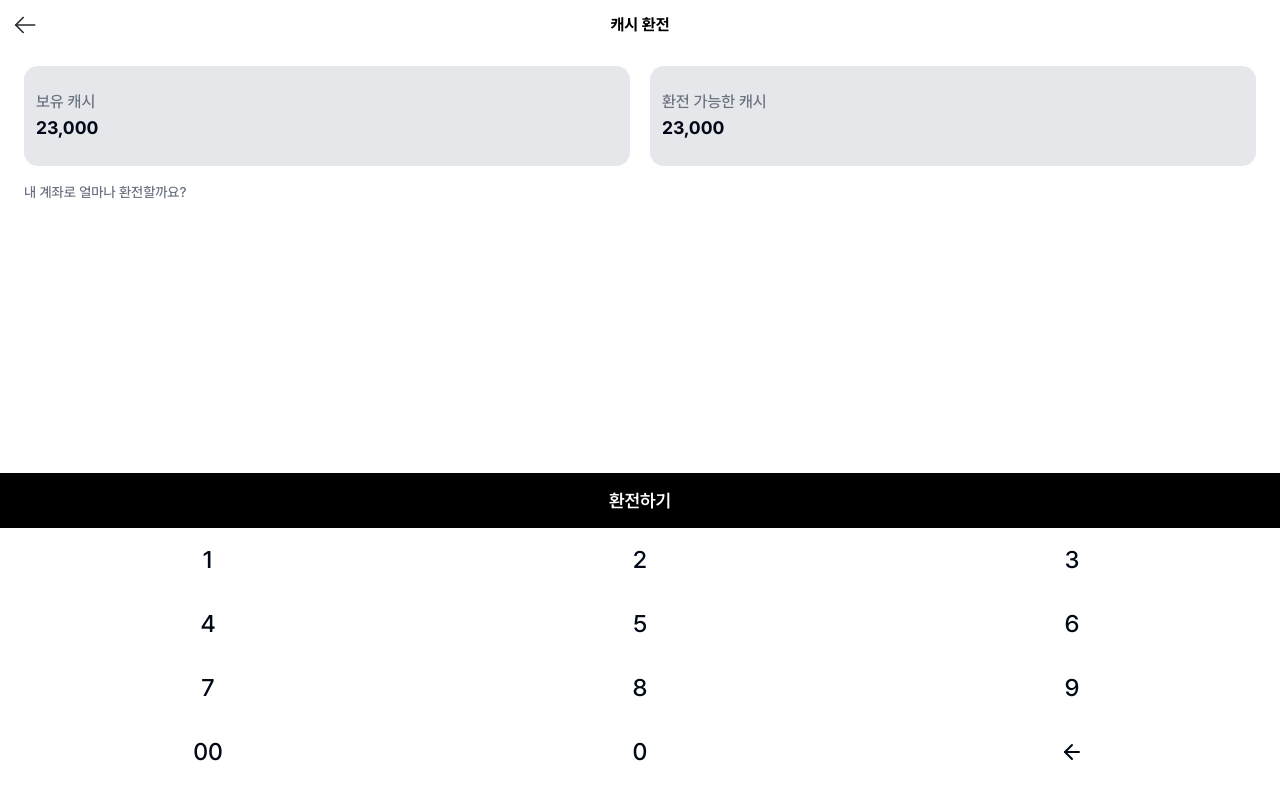
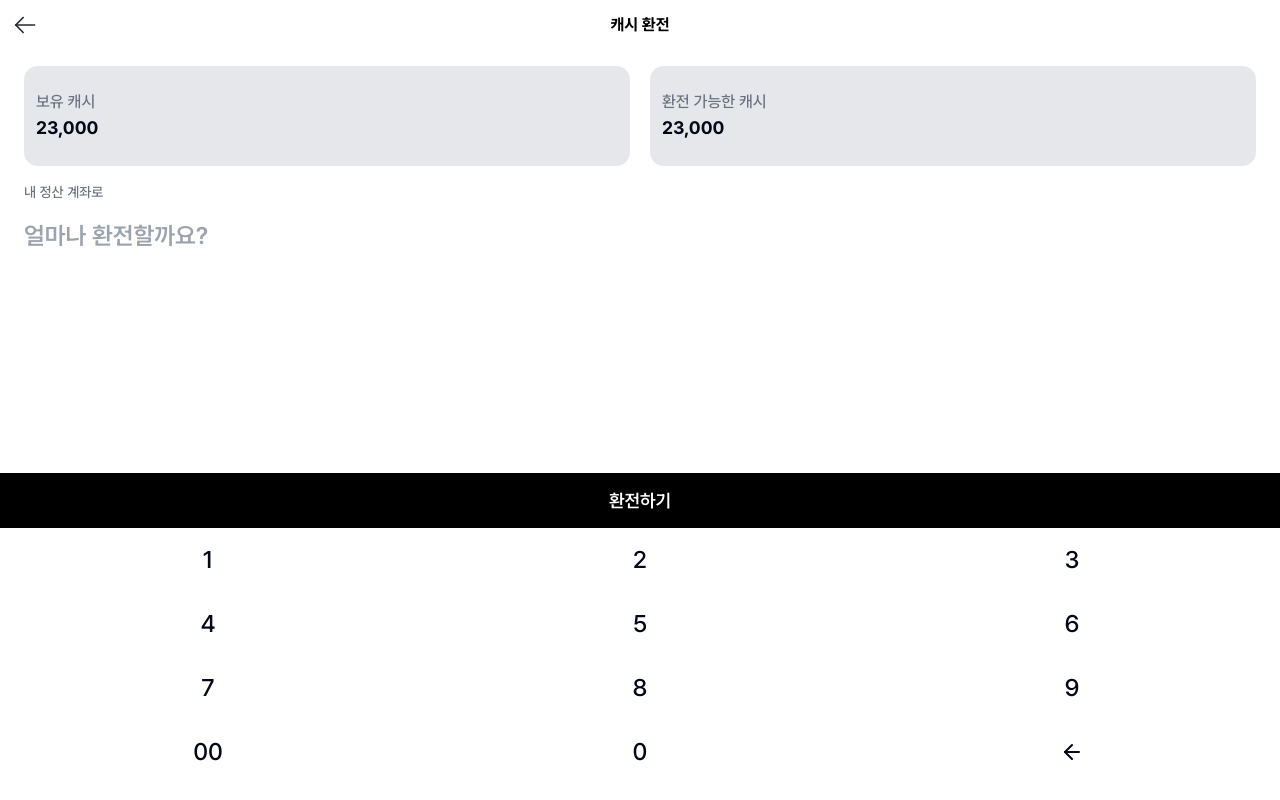
Before and after one commit to 2-PERSONULL/mfc-front, a Next.js app: page /partner/mypage/cash/exchange in a window 1280 px wide. Built offline with nearby package versions, Linux system fonts and the light colour scheme.

Commit message:
style: 캐시 환전 스타일 변경중

```diff
--- a/src/components/pages/partner/mypage/cash/PartnerExchangeCash.tsx
+++ b/src/components/pages/partner/mypage/cash/PartnerExchangeCash.tsx
@@ -29,6 +29,11 @@ export default function PartnerExchangeCash() {
 
   const deleteHandler = () => {
     if (amount === null) return
+    const newAmount = Math.floor(amount / 10)
+    if (newAmount === 0) {
+      setAmount(null)
+      return
+    }
     setAmount(Math.floor(amount / 10))
   }
 
@@ -50,16 +55,28 @@ export default function PartnerExchangeCash() {
       </div>
 
       <div className="flex items-center justify-between bg-white px-6">
-        <div className="flex flex-col">
+        <div className="flex flex-col gap-2">
           <div className="text-sm font-medium text-gray-500">
-            내 계좌로 얼마나 환전할까요?
+            내 정산 계좌로
           </div>
-          {/* <input
-            type="text"
-            inputMode="none"
-            value={amount?.toLocaleString()}
-            className="h-[50px] border-b focus:outline-none text-2xl"
-          /> */}
+          {amount ? (
+            <div className="h-[50px] text-2xl w-[60vw] font-semibold">
+              {amount ? `${amount.toLocaleString()} 원` : ''}
+            </div>
+          ) : (
+            <input
+              type="text"
+              inputMode="none"
+              placeholder="얼마나 환전할까요?"
+              className="h-[50px] focus:outline-none text-2xl w-[60vw] font-semibold"
+            />
+          )}
+          {amount && (
+            <div className="bg-gray-300">
+              수수료 10%제외 환전 금액
+              <span>{(amount * 0.9).toLocaleString()}원</span>
+            </div>
+          )}
         </div>
       </div>
 
```
